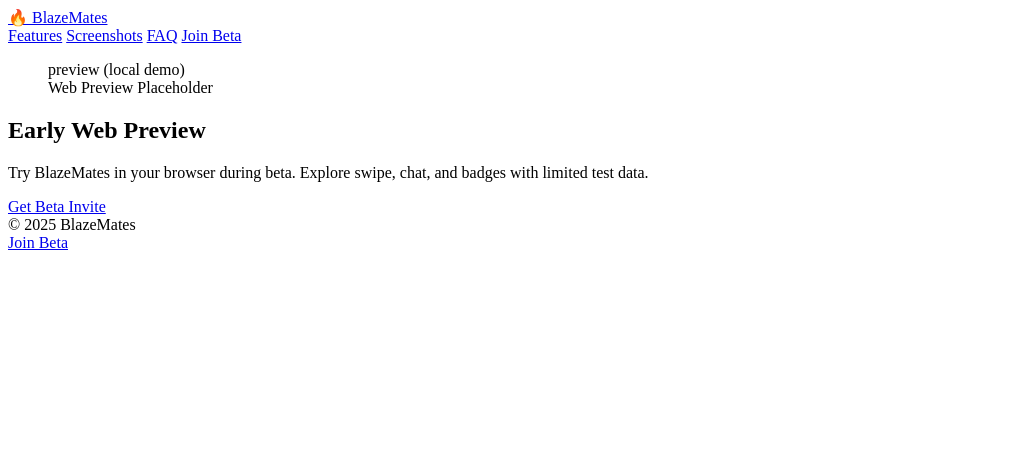
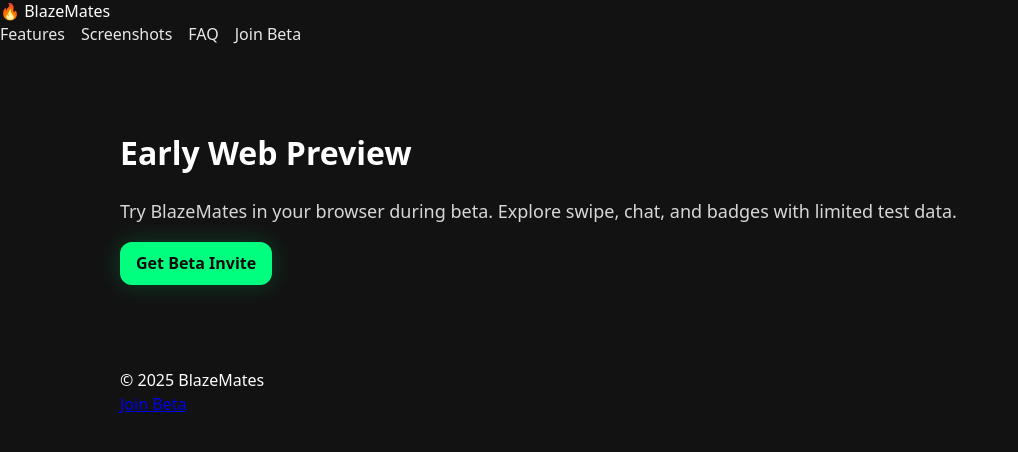
Before and after one commit to dasavage21/hawk-site, a plain HTML site: page preview.html in a window 1280 px wide. Shown: the whole page, without its empty margins (0-1018 px from the left). Drawn offline with Linux system fonts and the light colour scheme.

Commit message:
Update preview.html

```diff
--- a/preview.html
+++ b/preview.html
@@ -1,37 +1,33 @@
-<body>
+<!doctype html>
+<html lang="en">
+<head>
+  <meta charset="utf-8" />
+  <meta name="viewport" content="width=device-width, initial-scale=1" />
+  <title>BlazeMates – Web Preview</title>
+  <link rel="stylesheet" href="styles.css" />
+</head>
+<body class="dark compact">
   <div class="bg"></div>
+
   <header class="topbar">
     <a class="brand" href="index.html">🔥 BlazeMates</a>
     <nav class="nav">
       <a href="index.html#features">Features</a>
       <a href="index.html#screens">Screenshots</a>
       <a href="index.html#faq">FAQ</a>
-      <a class="chip" href="index.html#cta">Join Beta</a>
+      <a class="chip alt" href="index.html#cta">Join Beta</a>
     </nav>
   </header>
 
-  <!-- HERE is the updated preview block -->
-  <section class="container section preview">
-    <div class="preview-wrap">
-      <figure class="preview-mock">
-        <div class="mock-bar">
-          <div class="dot"></div>
-          <div class="dot"></div>
-          <div class="dot"></div>
-          <span class="url">preview (local demo)</span>
-        </div>
-        <div class="mock-screen">
-          Web Preview Placeholder
-        </div>
-      </figure>
-
-      <div>
-        <h2>Early Web Preview</h2>
-        <p class="note">Try BlazeMates in your browser during beta. Explore swipe, chat, and badges with limited test data.</p>
-        <a class="btn ghost" href="index.html#cta">Get Beta Invite</a>
-      </div>
+  <main class="container section" style="margin:84px auto">
+    <h1>Early Web Preview</h1>
+    <p class="lead">
+      Try BlazeMates in your browser during beta. Explore swipe, chat, and badges with limited test data.
+    </p>
+    <div class="cta" style="margin-top:16px">
+      <a class="btn ghost" href="index.html#cta">Get Beta Invite</a>
     </div>
-  </section>
+  </main>
 
   <footer class="footer">
     <div class="container foot">
@@ -39,5 +35,7 @@
       <nav class="foot-links"><a href="index.html#cta">Join Beta</a></nav>
     </div>
   </footer>
-  <script>document.getElementById('y').textContent=new Date().getFullYear()</script>
+
+  <script>document.getElementById('y').textContent = new Date().getFullYear();</script>
 </body>
+</html>
```
